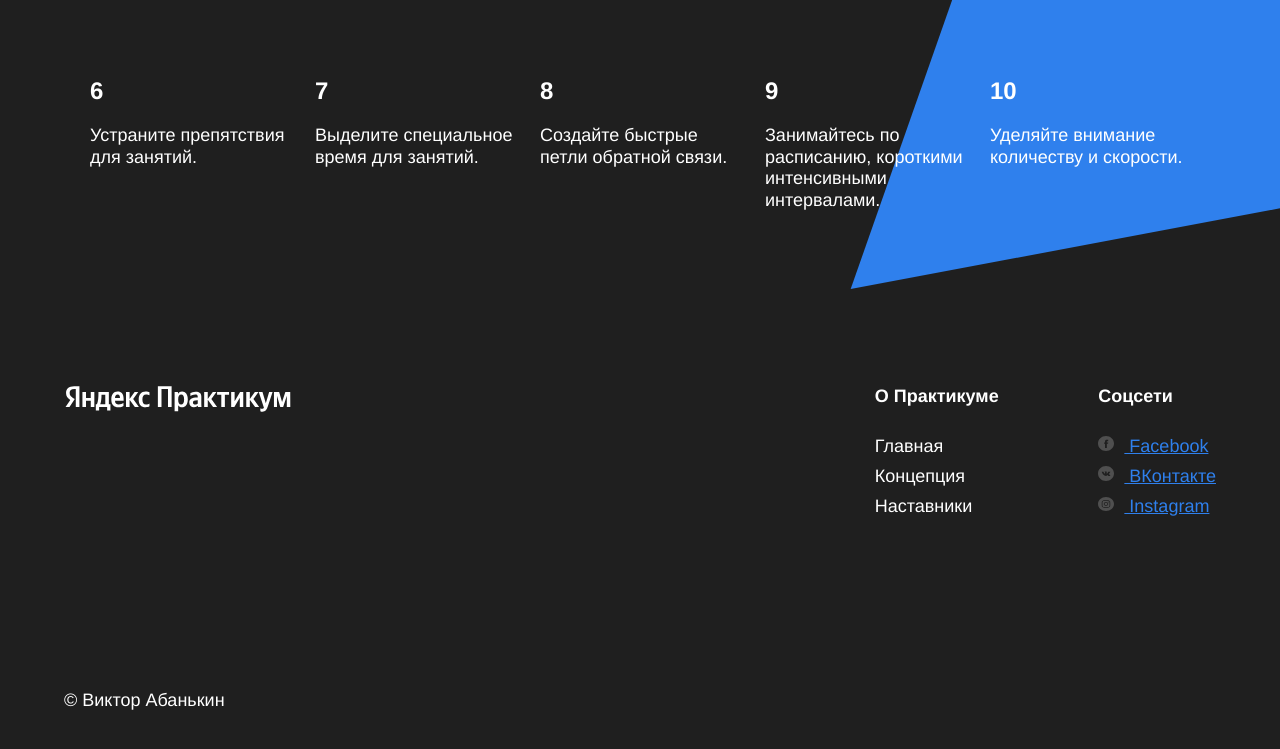
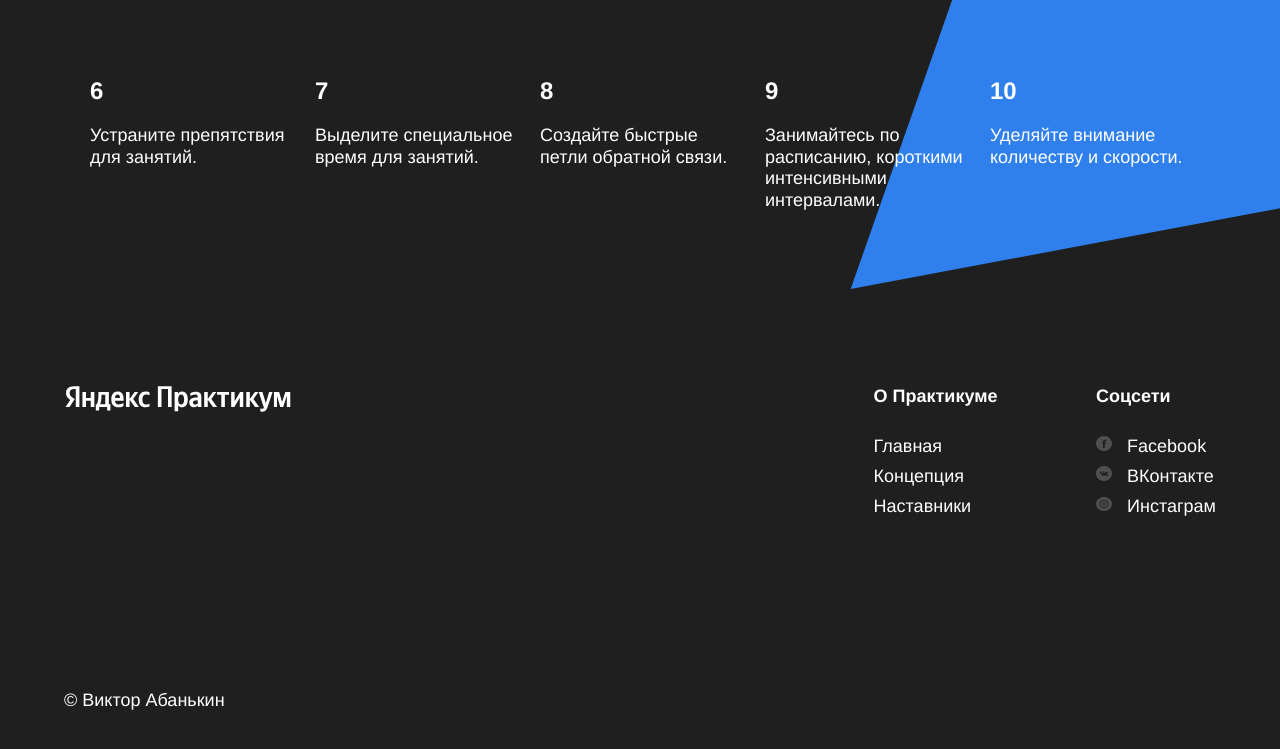
Before and after one commit to EShip22/how-to-learn, a plain HTML site: page index.html in a window 1280 px wide. Shown: the part 3325-4074 px from the top of the page. Drawn offline with Linux system fonts and the light colour scheme.

Commit message:
проектная работа 1. v1.0. 22.06.2022

```diff
--- a/index.html
+++ b/index.html
@@ -221,9 +221,21 @@
               О Практикуме
             </div>
             <div class="footer__column-links">
-              <div class="footer__column-link">Главная</div>
-              <div class="footer__column-link">Концепция</div>
-              <div class="footer__column-link">Наставники</div>
+              <div class="footer__column-link">
+                <a href="#" class="footer__links_style">
+                  Главная
+                </a>
+              </div>
+              <div class="footer__column-link">
+                <a href="#" class="footer__links_style">
+                  Концепция
+                </a>
+              </div>
+              <div class="footer__column-link">
+                <a href="#" class="footer__links_style">
+                  Наставники
+                </a>
+              </div>
             </div>
           </div>
           <div class="footer__column_content_social">
@@ -232,21 +244,21 @@
             </div>
             <div class="footer__column-links">
               <div class="footer__column-link">
-                <a href="#">
-                  <img src="./images/facebook_color_white.svg" class="column-link__image" alt="Facebook"/>
+                <a href="#" class="footer__links_style">
+                  <img src="./images/facebook_color_white.svg" class="column-link__image" alt="Фейсбук"/>
                   Facebook
                 </a>
               </div>
               <div class="footer__column-link">
-                <a href="#">
+                <a href="#" class="footer__links_style">
                   <img src="./images/vk_color_white.svg" class="column-link__image" alt="ВКонтакте"/>
                   ВКонтакте
                 </a>
               </div>
               <div class="footer__column-link">
-                <a href="#">
+                <a href="#" class="footer__links_style">
                   <img src="./images/instagram_color_white.svg" class="column-link__image" alt="Instagram"/>
-                  Instagram
+                  Инстаграм
                 </a>
               </div>
             </div>
--- a/styles/style.css
+++ b/styles/style.css
@@ -278,6 +278,11 @@ a {
   font-size: 18px;
 }
 
+.footer__links_style {
+  color: white;
+  text-decoration: none;
+}
+
 .footer__column-heading {
   line-height: 30px;
   font-size: 18px;
```
